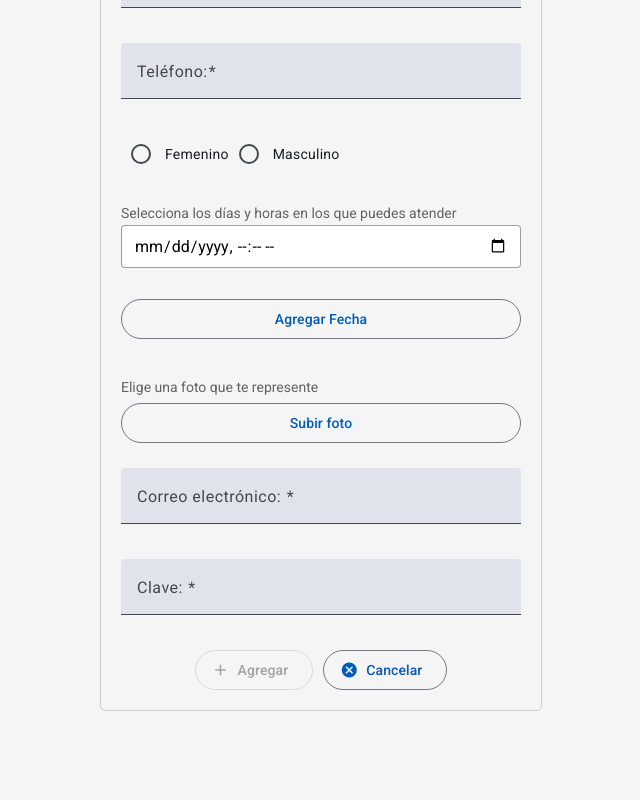
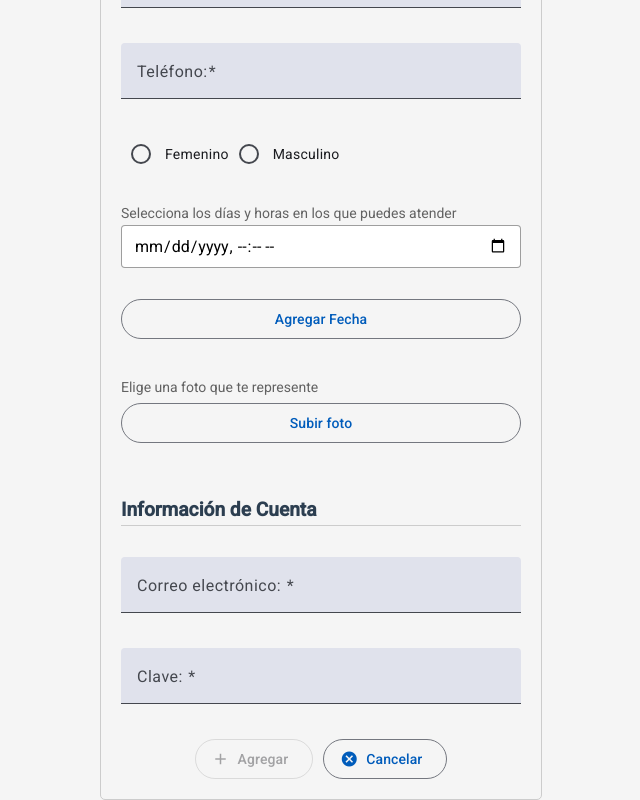
Before and after one commit to AbrahamzzZ/Directorio-Salud, an Angular app: page /profesional-register in a window 1280 px wide. Shown: the part 423-1223 px from the top of the page, without its empty margins (319-959 px from the left). Before the commit the page ends 1134 px from the top, so only its background shows below. Built offline with nearby package versions, Linux system fonts and the light colour scheme.

Commit message:
Se agrego el manejo de errores al registrar y editar un profesional

```diff
--- a/src/app/components/pages/profesional/registro-actualizacion-profesional/registro-actualizacion-profesional.component.css
+++ b/src/app/components/pages/profesional/registro-actualizacion-profesional/registro-actualizacion-profesional.component.css
@@ -13,6 +13,14 @@
 .example-form-grid h1 {
   text-align: center; /* Centra el título */
   margin-bottom: 20px;
+}
+
+.example-form-grid h2 {
+  margin-top: 30px;
+  font-size: 1.2rem;
+  color: #2c3e50;
+  border-bottom: 1px solid #ccc;
+  padding-bottom: 4px;
 }
 
 .custom-form-field {
--- a/src/app/components/pages/profesional/registro-actualizacion-profesional/registro-actualizacion-profesional.component.html
+++ b/src/app/components/pages/profesional/registro-actualizacion-profesional/registro-actualizacion-profesional.component.html
@@ -115,6 +115,7 @@
 
     <!-- Solo visible cuando NO se está editando -->
     @if(!isEdit){
+      <h2>Información de Cuenta</h2>
       <!-- Correo -->
       <mat-form-field>
         <mat-label for="correo">Correo electrónico: </mat-label>
--- a/src/app/components/pages/profesional/registro-actualizacion-profesional/registro-actualizacion-profesional.component.ts
+++ b/src/app/components/pages/profesional/registro-actualizacion-profesional/registro-actualizacion-profesional.component.ts
@@ -137,7 +137,8 @@ export class RegistroActualizacionProfesionalComponent {
         foto: this.form.value.foto
       };
 
-      this.service.agregarProfesional(nuevoProfesional).subscribe(() => {
+      this.service.agregarProfesional(nuevoProfesional).subscribe({
+        next: () => {
           const nuevaCuenta: Cuenta = {
             id: nuevoId,
             email: this.form.value.correo,
@@ -146,10 +147,22 @@ export class RegistroActualizacionProfesionalComponent {
             profesionalId: nuevoId
           };
 
-        this.servicioLogin.registrarCuenta(nuevaCuenta).subscribe(() => {
+          this.servicioLogin.registrarCuenta(nuevaCuenta).subscribe({
+            next: () => {
+              console.log('Registro exitoso: Profesional y cuenta creados correctamente.');
               this.router.navigate(['/login'], { replaceUrl: true });
+            },
+            error: (error) => {
+              console.error('Error al registrar cuenta:', error);
+            }
           });
+        },
+        error: (error) => {
+          console.error('Error al registrar profesional:', error);
+        }
       });
+    }, error => {
+      console.error('Error al obtener profesionales:', error);
     });
   }
 
@@ -177,8 +190,15 @@ export class RegistroActualizacionProfesionalComponent {
       ...this.profesionalOriginal!,
       ...this.form.value
     };
-    this.service.editarInformacionProfesional(updatedServicio).subscribe(() => {
+
+    this.service.editarInformacionProfesional(updatedServicio).subscribe({
+      next: () => {
+        console.log('Actualización exitosa: Profesional actualizado correctamente.');
         this.router.navigate(['/profesional-dashboard'], { replaceUrl: true });
+      },
+      error: (error) => {
+        console.error('Error al actualizar profesional:', error);
+      }
     });
   }
 
@@ -283,8 +303,6 @@ export class RegistroActualizacionProfesionalComponent {
   private arraysSonIguales(arr1: any[], arr2: any[]): boolean {
     if (!Array.isArray(arr1) || !Array.isArray(arr2)) return false;
     if (arr1.length !== arr2.length) return false;
-
-    // Si los elementos son simples (como strings o números)
     const sorted1 = [...arr1].sort();
     const sorted2 = [...arr2].sort();
 
@@ -317,7 +335,6 @@ export class RegistroActualizacionProfesionalComponent {
     const valor = control.value;
     if (!valor) return null;
 
-    // Debe contener al menos una letra (mayúscula o minúscula, con acentos incluidos)
     const contieneLetra = /[a-zA-ZáéíóúÁÉÍÓÚñÑ]/.test(valor);
     return contieneLetra ? null : { sinLetras: true };
   }
```
Lines whose indentation alone changed are shown as unchanged.
